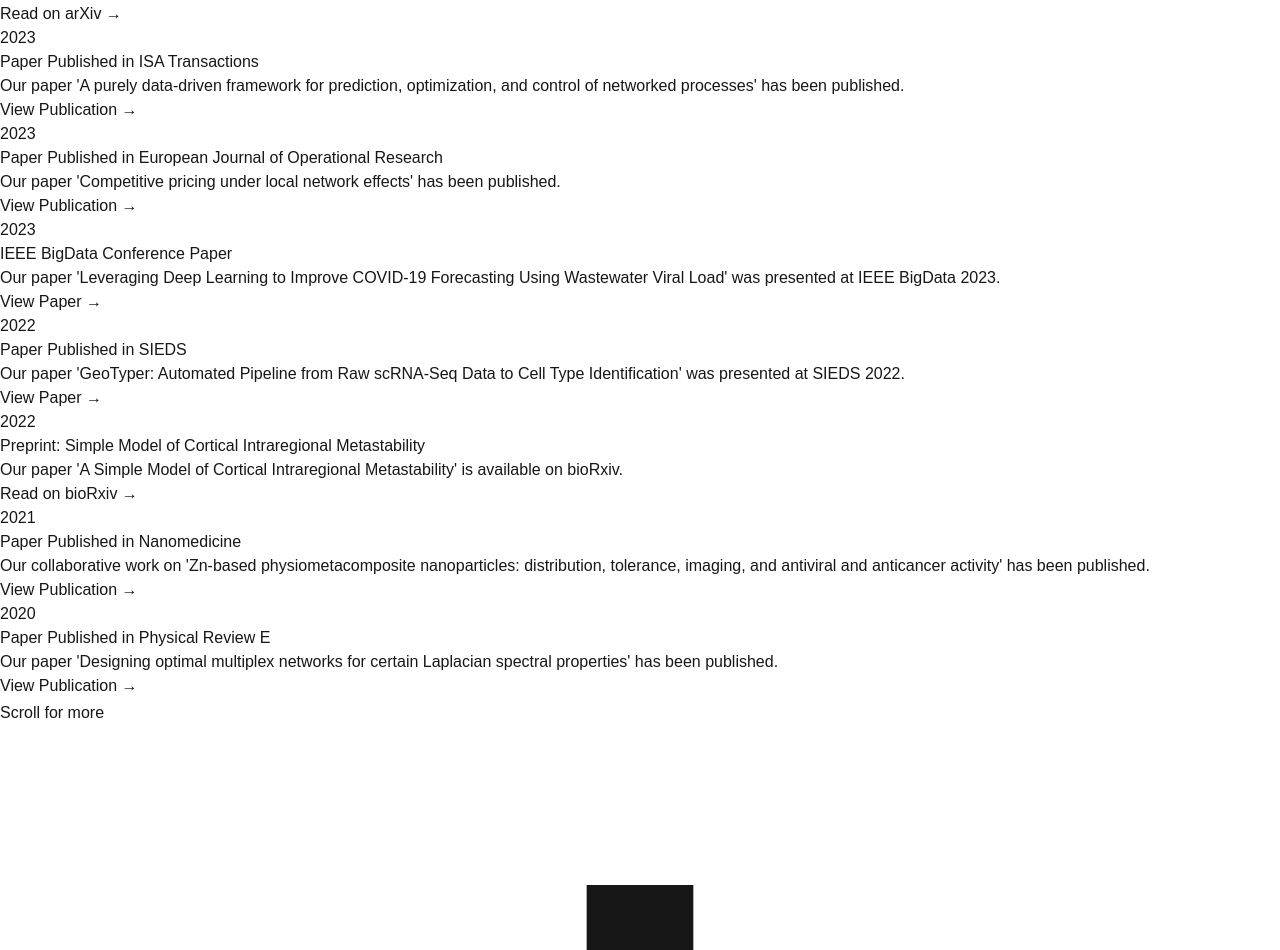
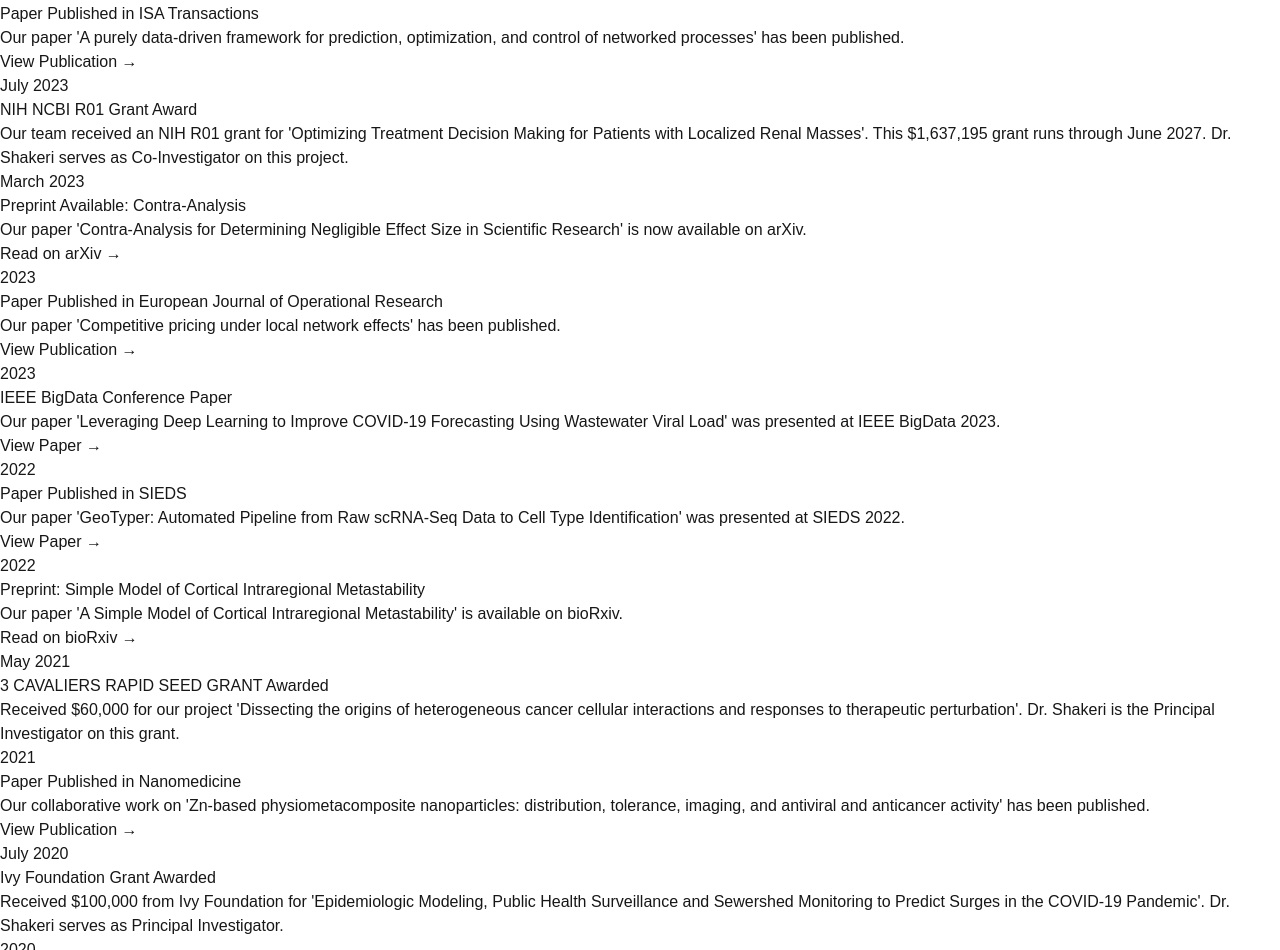
Before and after one commit to Shakeri-Lab/shakeri-lab.github.io, a Next.js app: page / in a window 1280 px wide. Shown: the part 2502-3452 px from the top of the page. Built offline with nearby package versions, Linux system fonts and the light colour scheme.

Commit message:
Fix typo and missing comma in news.ts

```diff
--- a/src/data/news.ts
+++ b/src/data/news.ts
@@ -65,13 +65,21 @@ export const news: NewsItem[] = [
   },
   {
     date: "September 2024",
-    title: "Paper Published in Network Science",
-    content: "Our paper 'The art of interconnections: Achieving maximum algebraic connectivity in multilayer networks' was published."
+    title: "Paper Published in Journal of Network Science",
+    content: "Our paper 'The art of interconnections: Achieving maximum algebraic connectivity in multilayer networks' was published.",
+    links: [{
+      text: "View Publication",
+      url: "https://www.cambridge.org/core/journals/network-science/article/art-of-interconnections-achieving-maximum-algebraic-connectivity-in-multilayer-networks/67B428A634B2BF0741AFD0B350F8AB4E"
+    }]
   },
   {
     date: "March 2024",
     title: "Paper Published in Frontiers",
-    content: "Our paper 'Biophysical modulation and robustness of itinerant complexity in neuronal networks' was published in Frontiers in Network Physiology."
+    content: "Our paper 'Biophysical modulation and robustness of itinerant complexity in neuronal networks' was published in Frontiers in Network Physiology.",
+    links: [{
+      text: "View Publication",
+      url: "https://www.frontiersin.org/journals/network-physiology/articles/10.3389/fnetp.2024.1302499/full"
+    }]
   },
   {
     date: "March 2023",
@@ -83,13 +91,31 @@ export const news: NewsItem[] = [
     }]
   },
   {
-    date: "2023",
+    date: "July 2023",
     title: "Paper Published in ISA Transactions",
     content: "Our paper 'A purely data-driven framework for prediction, optimization, and control of networked processes' has been published.",
     links: [{
       text: "View Publication",
       url: "https://www.sciencedirect.com/science/article/abs/pii/S0019057823"
     }]
+  },
+  {
+    date: "July 2023",
+    title: "NIH NCBI R01 Grant Award",
+    content: "Our team received an NIH R01 grant for 'Optimizing Treatment Decision Making for Patients with Localized Renal Masses'. This $1,637,195 grant runs through June 2027. Dr. Shakeri serves as Co-Investigator on this project.",
+  },
+
+  // ... other 2023-2022 news items ...
+
+  {
+    date: "May 2021",
+    title: "3 CAVALIERS RAPID SEED GRANT Awarded",
+    content: "Received $60,000 for our project 'Dissecting the origins of heterogeneous cancer cellular interactions and responses to therapeutic perturbation'. Dr. Shakeri is the Principal Investigator on this grant.",
+  },
+  {
+    date: "July 2020",
+    title: "Ivy Foundation Grant Awarded",
+    content: "Received $100,000 from Ivy Foundation for 'Epidemiologic Modeling, Public Health Surveillance and Sewershed Monitoring to Predict Surges in the COVID-19 Pandemic'. Dr. Shakeri serves as Principal Investigator.",
   },
   {
     date: "2023",
```
